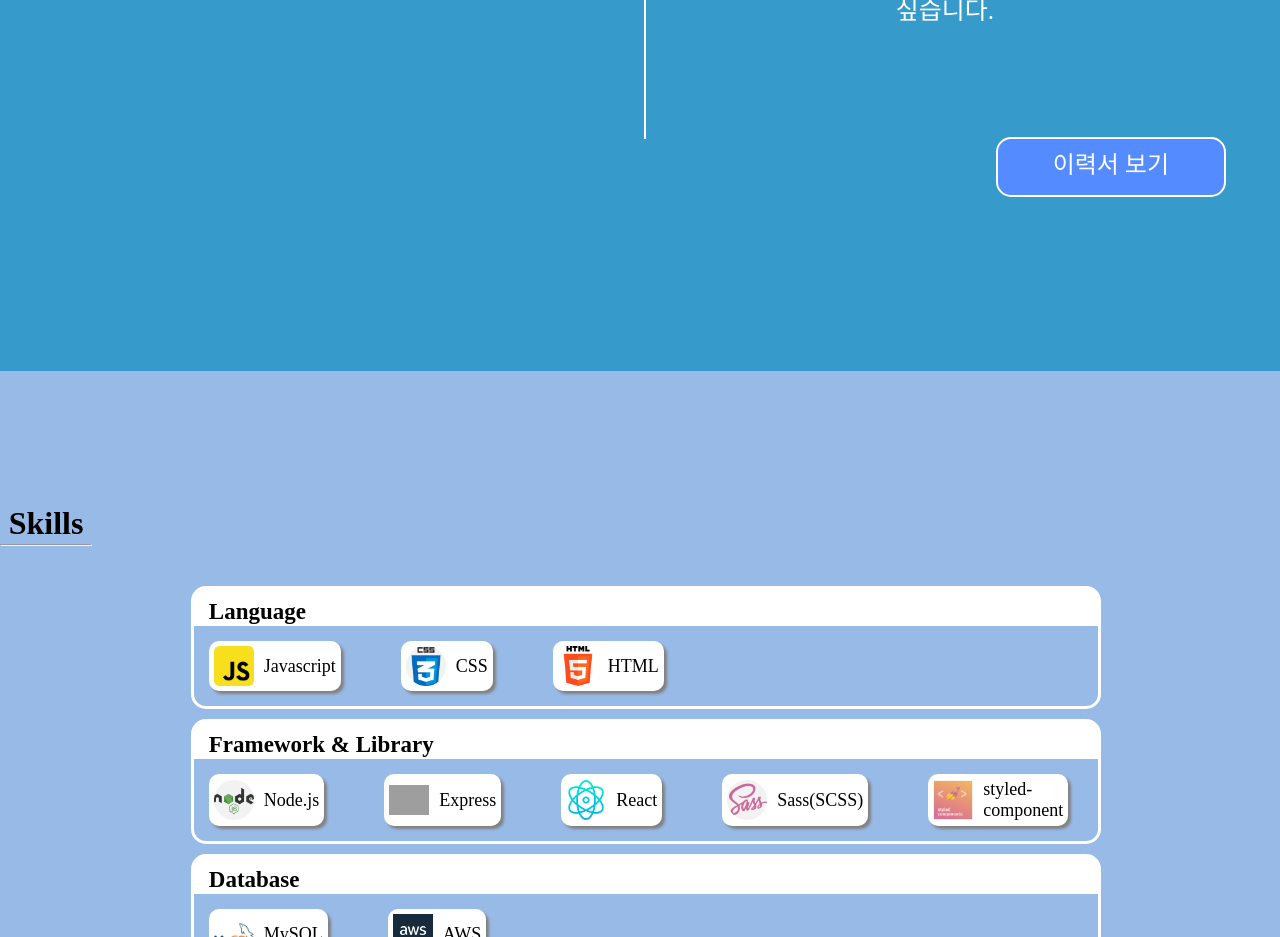
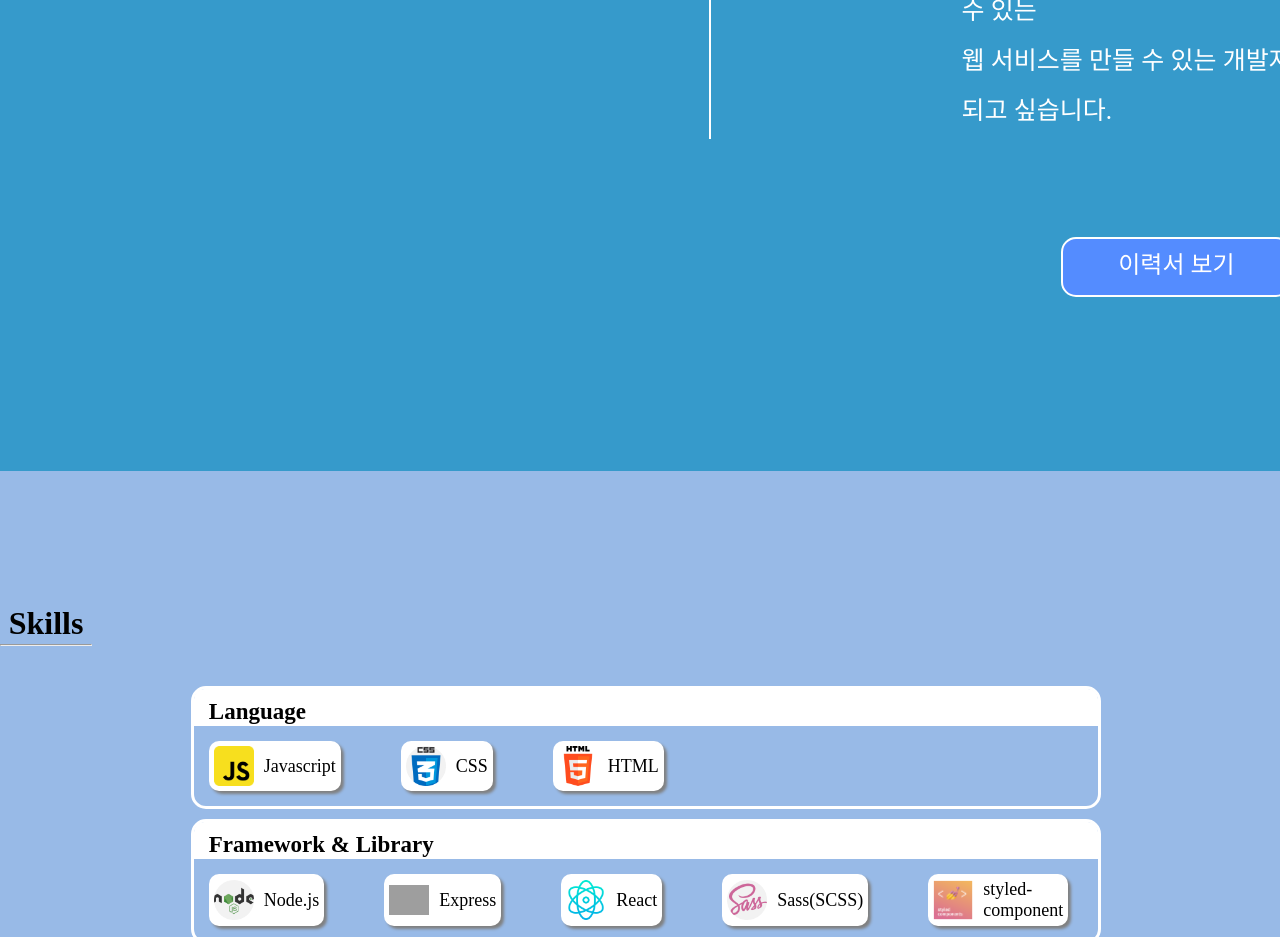
Before and after one commit to jamiep9rk/jamiep9rk.github.io, a React (Create React App) app: page / in a window 1280 px wide. Shown: the part 1880-2817 px from the top of the page. Built offline with nearby package versions, Linux system fonts and the light colour scheme; grey boxes are pictures that could not be loaded.

Commit message:
ADD: Skills 페이지 반응형 mobile과 tablet 버전 추가

```diff
--- a/src/styles/App.css
+++ b/src/styles/App.css
@@ -391,7 +391,7 @@
 }
 
 .myinfo-profile-container {
-  width: 30%;
+  width: 35%;
   margin-left: 100px;
 }
 
@@ -809,6 +809,157 @@
   margin-right: 10px;
 }
 
+@media (min-width: 320px) and (max-width: 767px) {
+  .skills-container {
+    display: -webkit-box;
+    display: -ms-flexbox;
+    display: flex;
+    -webkit-box-orient: vertical;
+    -webkit-box-direction: normal;
+        -ms-flex-direction: column;
+            flex-direction: column;
+    -webkit-box-align: center;
+        -ms-flex-align: center;
+            align-items: center;
+    width: 100%;
+    height: 1300px;
+    background-color: #98bae7;
+    font-size: 20px;
+  }
+  .skills-title {
+    font-size: 25px;
+    font-weight: bold;
+    margin-top: 70px;
+    margin-right: 400px;
+  }
+  .skills-bar {
+    width: 90px;
+    margin: 0px;
+    margin-bottom: 40px;
+    margin-right: 400px;
+  }
+  .skills-type-container {
+    display: -webkit-box;
+    display: -ms-flexbox;
+    display: flex;
+    -webkit-box-orient: vertical;
+    -webkit-box-direction: normal;
+        -ms-flex-direction: column;
+            flex-direction: column;
+    width: 230px;
+    border: 3px solid white;
+    border-radius: 15px;
+    margin-bottom: 10px;
+  }
+  .skills-title-container {
+    display: -webkit-box;
+    display: -ms-flexbox;
+    display: flex;
+    -webkit-box-align: center;
+        -ms-flex-align: center;
+            align-items: center;
+    background-color: white;
+    padding: 0 25px 0 5px;
+    border-radius: 10px 10px 0 0;
+    margin-bottom: 5px;
+  }
+  .skills-box-container {
+    display: -webkit-box;
+    display: -ms-flexbox;
+    display: flex;
+    -webkit-box-orient: vertical;
+    -webkit-box-direction: normal;
+        -ms-flex-direction: column;
+            flex-direction: column;
+    padding: 10px;
+  }
+  .skills-stack-container {
+    display: -webkit-box;
+    display: -ms-flexbox;
+    display: flex;
+    -webkit-box-align: center;
+        -ms-flex-align: center;
+            align-items: center;
+    font-size: 18px;
+    width: 170px;
+    height: 35px;
+    margin-bottom: 8px;
+    background-color: white;
+    border-radius: 10px;
+    -webkit-box-shadow: 3px 3px 3px gray;
+            box-shadow: 3px 3px 3px gray;
+    padding: 5px;
+  }
+}
+
+@media (min-width: 768px) and (max-width: 1023px) {
+  .skills-container {
+    display: -webkit-box;
+    display: -ms-flexbox;
+    display: flex;
+    -webkit-box-orient: vertical;
+    -webkit-box-direction: normal;
+        -ms-flex-direction: column;
+            flex-direction: column;
+    -webkit-box-align: center;
+        -ms-flex-align: center;
+            align-items: center;
+    height: 900px;
+    background-color: #98bae7;
+    font-size: 20px;
+  }
+  .skills-title {
+    font-size: 32px;
+    font-weight: bold;
+    margin-top: 70px;
+    margin-right: 800px;
+  }
+  .skills-bar {
+    width: 90px;
+    margin: 0px;
+    margin-bottom: 40px;
+    margin-right: 800px;
+  }
+  .skills-type-container {
+    display: -webkit-box;
+    display: -ms-flexbox;
+    display: flex;
+    -webkit-box-orient: vertical;
+    -webkit-box-direction: normal;
+        -ms-flex-direction: column;
+            flex-direction: column;
+    width: 80%;
+    border: 3px solid white;
+    border-radius: 15px;
+    margin-bottom: 10px;
+  }
+  .skills-box-container {
+    display: -webkit-box;
+    display: -ms-flexbox;
+    display: flex;
+    padding: 10px;
+  }
+  .skills-stack-container {
+    display: -webkit-box;
+    display: -ms-flexbox;
+    display: flex;
+    -webkit-box-align: center;
+        -ms-flex-align: center;
+            align-items: center;
+    font-size: 18px;
+    margin-right: 30px;
+    background-color: white;
+    border-radius: 10px;
+    -webkit-box-shadow: 3px 3px 3px gray;
+            box-shadow: 3px 3px 3px gray;
+    padding: 5px;
+  }
+  .stack-image {
+    width: 30px;
+    margin-right: 10px;
+  }
+}
+
 .projects-container {
   display: -webkit-box;
   display: -ms-flexbox;
--- a/src/styles/components/_About.scss
+++ b/src/styles/components/_About.scss
@@ -13,7 +13,7 @@
 }
 
 .myinfo-profile-container {
-    width: 30%;
+    width: 35%;
     margin-left: 100px;
 }
 
--- a/src/styles/components/_Skills.scss
+++ b/src/styles/components/_Skills.scss
@@ -64,3 +64,121 @@
 
 .stack-text {
 }
+
+@include mobile {
+    .skills-container {
+        display: flex;
+        flex-direction: column;
+        align-items: center;
+        width: 100%;
+        height: 1300px;
+        background-color: #98bae7;
+        font-size: 20px;
+    }
+
+    .skills-title {
+        font-size: 25px;
+        font-weight: bold;
+        margin-top: 70px;
+        margin-right: 400px;
+    }
+
+    .skills-bar {
+        width: 90px;
+        margin: 0px;
+        margin-bottom: 40px;
+        margin-right: 400px;
+    }
+
+    .skills-type-container {
+        display: flex;
+        flex-direction: column;
+        width: 230px;
+        border: 3px solid white;
+        border-radius: 15px;
+        margin-bottom: 10px;
+    }
+
+    .skills-title-container {
+        display: flex;
+        align-items: center;
+        background-color: white;
+        padding: 0 25px 0 5px;
+        border-radius: 10px 10px 0 0;
+        margin-bottom: 5px;
+    }
+
+    .skills-box-container {
+        display: flex;
+        flex-direction: column;
+        padding: 10px;
+    }
+
+    .skills-stack-container {
+        display: flex;
+        align-items: center;
+        font-size: 18px;
+        width: 170px;
+        height: 35px;
+        margin-bottom: 8px;
+        background-color: white;
+        border-radius: 10px;
+        box-shadow: 3px 3px 3px gray;
+        padding: 5px;
+    }
+}
+
+@include tablet {
+    .skills-container {
+        display: flex;
+        flex-direction: column;
+        align-items: center;
+        height: 900px;
+        background-color: #98bae7;
+        font-size: 20px;
+    }
+
+    .skills-title {
+        font-size: 32px;
+        font-weight: bold;
+        margin-top: 70px;
+        margin-right: 800px;
+    }
+
+    .skills-bar {
+        width: 90px;
+        margin: 0px;
+        margin-bottom: 40px;
+        margin-right: 800px;
+    }
+
+    .skills-type-container {
+        display: flex;
+        flex-direction: column;
+        width: 80%;
+        border: 3px solid white;
+        border-radius: 15px;
+        margin-bottom: 10px;
+    }
+
+    .skills-box-container {
+        display: flex;
+        padding: 10px;
+    }
+
+    .skills-stack-container {
+        display: flex;
+        align-items: center;
+        font-size: 18px;
+        margin-right: 30px;
+        background-color: white;
+        border-radius: 10px;
+        box-shadow: 3px 3px 3px gray;
+        padding: 5px;
+    }
+
+    .stack-image {
+        width: 30px;
+        margin-right: 10px;
+    }
+}
```
Also changed, not shown: 1 other file (tests, documents, lock files or other folders).
